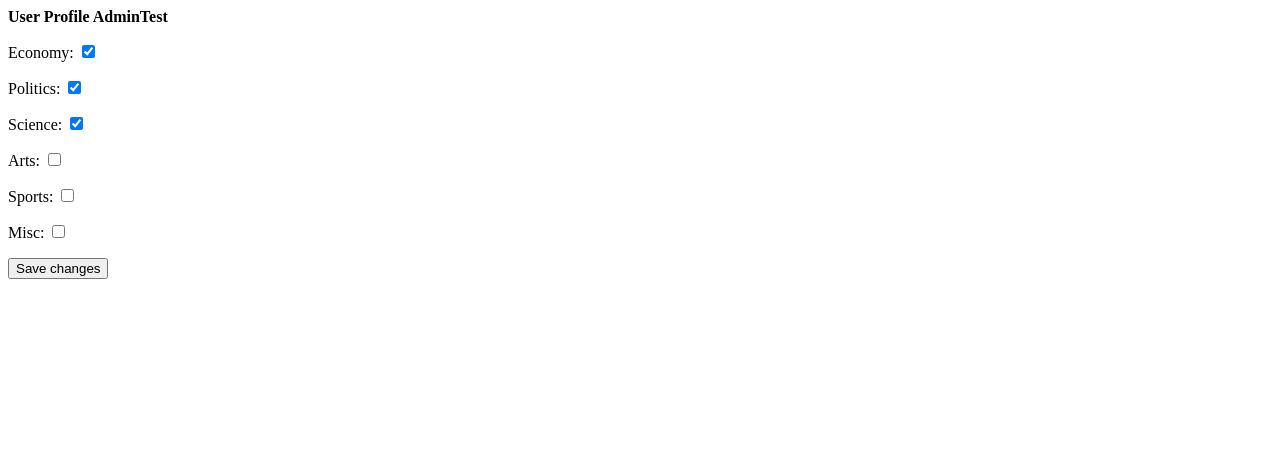
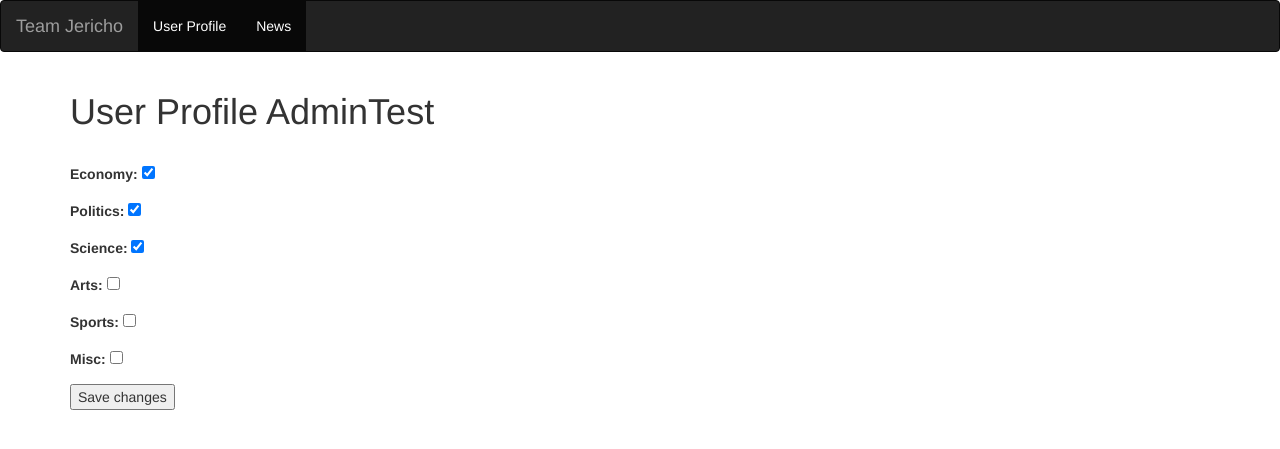
Before and after one commit to SakshamSinha/News-Recommendation, a Django app: page /registration/profile in a window 1280 px wide. Shown: the top 449 px of the page. Run offline with Django 3.2, Linux system fonts and the light colour scheme; a user stored in the database is signed in; data comes from the database, SQL or seed files in the repository; some libraries are stand-ins or nearby versions.

Commit message:
UI Changes for Profile

```diff
--- a/newsrecoapp/application/templates/profile.html
+++ b/newsrecoapp/application/templates/profile.html
@@ -2,11 +2,28 @@
 <html>
 
 	<head>
+				<meta charset="utf-8">
+    <meta name="viewport" content="width=device-width, initial-scale=1">
+    <link rel="stylesheet" href="https://maxcdn.bootstrapcdn.com/bootstrap/3.3.7/css/bootstrap.min.css">
+    <script src="https://ajax.googleapis.com/ajax/libs/jquery/3.3.1/jquery.min.js"></script>
+    <script src="https://maxcdn.bootstrapcdn.com/bootstrap/3.3.7/js/bootstrap.min.js"></script>
 		<link rel="stylesheet" href="{% static 'style/stylesheet.css' %}">
 	</head>
 
 	<body>
-		<div class="page-title">User Profile {{ user }}</div>
+		<nav class="navbar navbar-inverse">
+  <div class="container-fluid">
+    <div class="navbar-header">
+      <a class="navbar-brand" href="#">Team Jericho</a>
+    </div>
+    <ul class="nav navbar-nav">
+        <li class="active"><a href="#">User Profile</a></li>
+        <li class="active"><a href="http://127.0.0.1:8000/browse">News</a></li>
+    </ul>
+  </div>
+	</nav>
+		<div class = "container">
+			<div class="page-title"><h1>User Profile {{ user }}</h1></div> <br/>
 
 		{% block content %}
 		<form method="post">
@@ -15,7 +32,7 @@
 		  <button type="submit">Save changes</button>
 		</form>
 		{% endblock %}
-
+	</div>
 	</body>
 
 </html>
```
